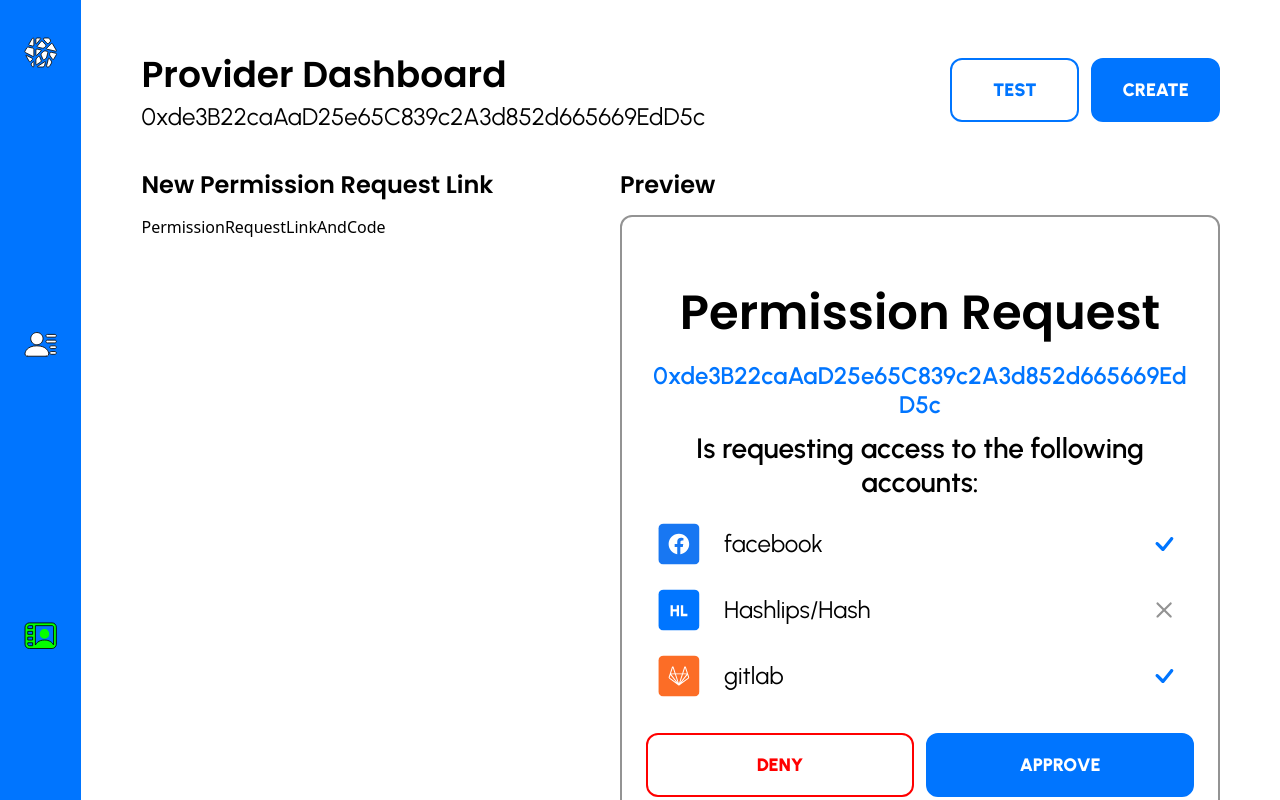
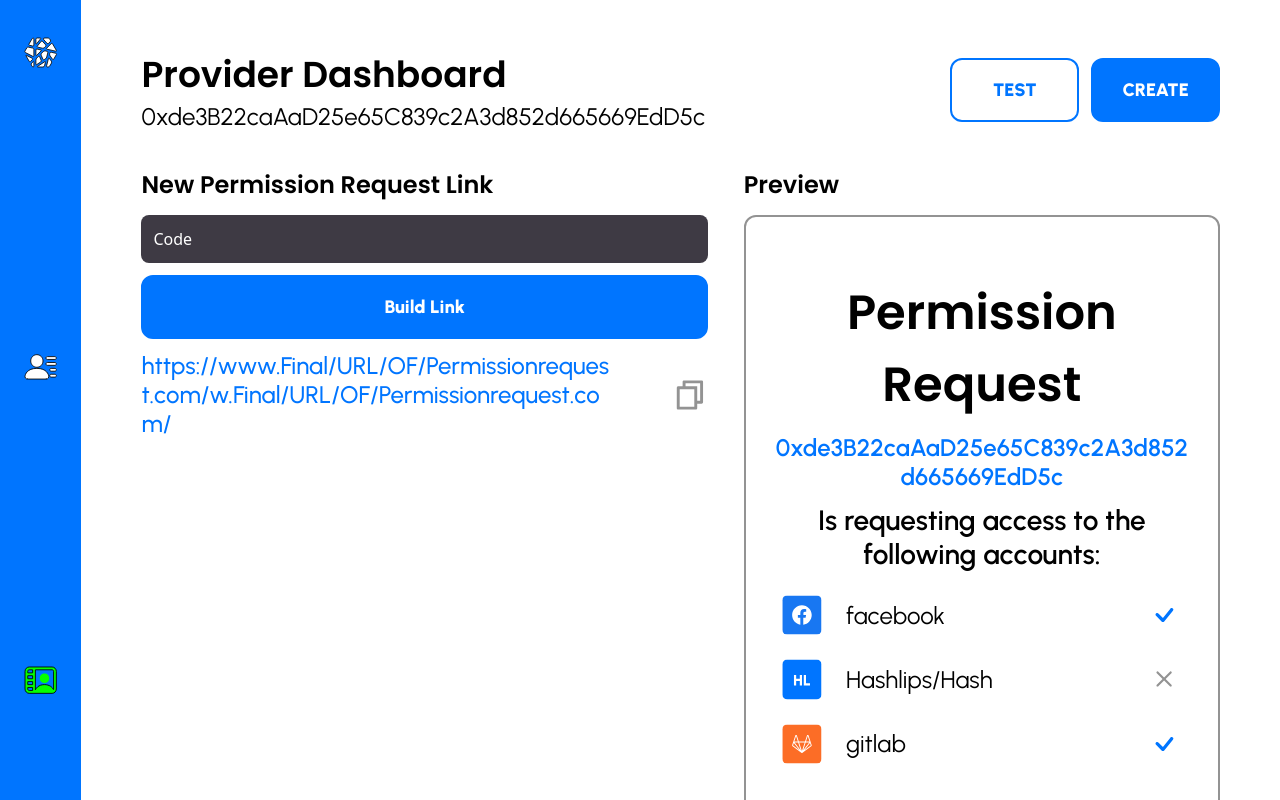
Before and after one commit to hashlips-lab/on-chain.id, a Next.js app in the folder nextjs/: page /userDashboardLinks in a window 1280 px wide. Shown: the top 800 px of the page. Built offline with nearby package versions, Linux system fonts and the light colour scheme.

Commit message:
💄 Dashboard desktop UI fix

```diff
--- a/nextjs/components/PermissionRequestLinkAndCode/PermissionRequestLinkAndCode.module.scss
+++ b/nextjs/components/PermissionRequestLinkAndCode/PermissionRequestLinkAndCode.module.scss
@@ -0,0 +1,25 @@
+.permissionRequestLinkAndCode {
+  @apply flex flex-col;
+
+  .editor {
+    @apply bg-[#3E3A44];
+    @apply p-[12px];
+    @apply rounded-[8px];
+    @apply text-[#fff];
+    @apply mb-[12px];
+  }
+
+  .buildBtn {
+    @apply mb-[12px];
+  }
+
+  .link {
+    @apply flex justify-between items-center;
+
+    span {
+      @apply font-urbanist font-medium text-[24px] leading-[29px] text-[#0075FF];
+      @apply break-all;
+      @apply w-10/12;
+    }
+  }
+}
--- a/nextjs/components/PermissionRequestLinkAndCode/PermissionRequestLinkAndCode.tsx
+++ b/nextjs/components/PermissionRequestLinkAndCode/PermissionRequestLinkAndCode.tsx
@@ -1,6 +1,29 @@
+import Button from "../Button/Button";
 import styles from "./PermissionRequestLinkAndCode.module.scss";
+import Image from "next/image";
 const PermissionRequestLinkAndCode = () => {
-  return <div>PermissionRequestLinkAndCode</div>;
+  return (
+    <div className={styles.permissionRequestLinkAndCode}>
+      <div className={styles.editor}>Code</div>
+      <div className={styles.buildBtn}>
+        <Button type="borderBlueBgBlueTextWhite" onClick={() => {}} size={"lg"}>
+          Build Link
+        </Button>
+      </div>
+      <div className={styles.link}>
+        <span>
+          https://www.Final/URL/OF/Permissionrequest.com/w.Final/URL/OF/Permissionrequest.com/
+        </span>
+
+        <Image
+          src="./images/icon/copy.svg"
+          width={36}
+          height={36}
+          alt="On chain ID"
+        />
+      </div>
+    </div>
+  );
 };
 
 export default PermissionRequestLinkAndCode;
```
Also changed, not shown: nextjs/public/images/icon/copy.svg (added).
